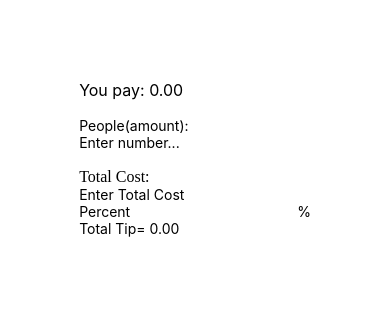
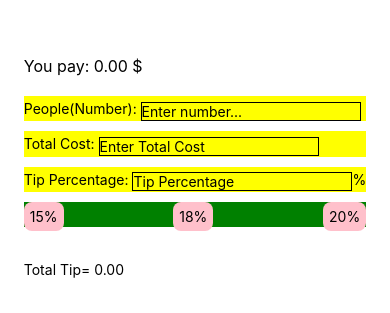
Before and after one commit to LiJieSu0/Tip-Calculator, a React Native app: screen / in a window 390 px wide. Shown: the part 255-568 px from the top of the page. Built offline with nearby package versions, Linux system fonts and the light colour scheme.

Commit message:
useContext init, layout reset

```diff
--- a/App.js
+++ b/App.js
@@ -1,50 +1,18 @@
 // import { StatusBar } from 'expo-status-bar';
 import React,{useState} from 'react';
 import { StyleSheet, Text, View, TextInput} from 'react-native';
+import Calculator from './components/Calculator';
 
+import { myData } from './GlobalContext';
 export default function App() {
-  const [total, setTotal]=useState(0);
-  const [splitPeople,setSplitPeople]=useState(1);
-  const [tipPercent,setTipPercent]=useState(0);
 
+  const [value,setValue]=useState(1);
   return (
-    <View style={styles.container}>
-      <View>
-        <Text style={styles.font}>You pay: { (total*(1+tipPercent/100)/splitPeople).toFixed(2)}</Text>
-        <Text> </Text>
-        <Text>People(amount): </Text>
-        <TextInput
-          placeholder='Enter number...'
-          onChangeText={(val)=>{
-            setSplitPeople(val);
-          }}
-          />
-        <Text> </Text>
-        {/* <Text>Splited by {splitPeople}, Everyone pays {((total*(tipPercent/100))/splitPeople).toFixed(2)}$ tip</Text> */}
-
-        {/* <Text></Text> */}
-        <text>Total Cost:</text>
-        <TextInput
-            placeholder='Enter Total Cost'
-            onChangeText={(val)=>{
-              setTotal(val);
-            }}
-          />
-
-        <Text>
-          <TextInput
-            placeholder='Percent'
-            onChangeText={(val)=>setTipPercent(val)}
-          /><text>%</text>
-          <br></br>
-          <Text>Total Tip= {(total*tipPercent/100).toFixed(2)}</Text>
-        </Text>
-        {/* <Text>Everyone pays {((total*(tipPercent/100))/splitPeople).toFixed(2)}$ tip</Text> */}
-        <Text> </Text>
-
-
+    <myData.Provider value={value}>
+      <View style={styles.container}>
+        <Calculator/>
       </View>
-    </View>
+    </myData.Provider>
   );
 }
 
--- /dev/null
+++ b/GlobalContext.js
@@ -0,0 +1,3 @@
+import { createContext} from 'react';
+
+export const myData=createContext();
--- /dev/null
+++ b/GlobalStyle.js
@@ -0,0 +1,9 @@
+import { StyleSheet} from 'react-native';
+
+export const GlobalStyle=StyleSheet.create({
+    button:{
+        borderWidth:1,
+        borderColor:"black",
+
+    }
+});
--- /dev/null
+++ b/components/Calculator.js
@@ -0,0 +1,101 @@
+import React,{useState,useContext,createContext} from 'react';
+import { StyleSheet, Text, View, TextInput,Pressable} from 'react-native';
+import CalculatorBtn from './CalculatorBtn';
+
+import { myData } from '../GlobalContext';
+import { GlobalStyle } from '../GlobalStyle';
+
+export default function Calculator(){
+
+
+    const [total, setTotal]=useState(0);
+    const [splitPeople,setSplitPeople]=useState(1);
+    const [tipPercent,setTipPercent]=useState(0);
+    const preDefinedPercentage=[15,18,20];
+    // const tmp=useContext(myData);
+    return(
+
+
+        <View>
+                <Text style={styles.font}>You pay: { (total*(1+tipPercent/100)/splitPeople).toFixed(2)} ${"\n\n"}</Text>
+
+                <View style={styles.inputLabelContainer}>
+                    <Text>People(Number): </Text>
+                    <TextInput
+                        style={styles.input}
+                        placeholder='Enter number...'
+                        onChangeText={(val)=>{
+                        setSplitPeople(val);
+                        }}
+                        />
+                </View>
+
+                <View style={styles.inputLabelContainer}>
+                    <Text>Total Cost: </Text>
+                    <TextInput
+                        style={styles.input}
+                        placeholder='Enter Total Cost'
+                        onChangeText={(val)=>{
+                            setTotal(val);
+                        }}
+                    />
+                </View>
+
+                <View style={styles.inputLabelContainer}>
+                    <Text>Tip Percentage: </Text>
+                        <TextInput
+                        style={styles.input}
+                        placeholder='Tip Percentage'
+                        onChangeText={(val)=>setTipPercent(val)}
+                        />
+                    <Text>%</Text>
+                </View>
+
+                <View style={styles.btnContainer}>
+                {
+                    preDefinedPercentage.map((percentage)=>{
+                        return(
+                            <View key={percentage}>
+                                <CalculatorBtn percent={percentage}/>
+                            </View>
+                        )
+                    })
+                }
+                </View>
+
+                <Text>{"\n\n"}</Text>
+                <Text>Total Tip= {(total*tipPercent/100).toFixed(2)}</Text>
+
+            </View>
+);}
+
+const styles = StyleSheet.create({
+    font:{
+        fontSize: 16,
+    },
+    wrapperCustom: {
+        borderRadius: 8,
+        padding: 6,
+    },
+    input:{
+        borderWidth:1,
+        borderColor:'black',
+        marginTop:5,
+    },
+    colorStyle:{
+        color:'green'
+    },
+    inputLabelContainer:{
+        flex:1,
+        backgroundColor:'yellow',
+        flexDirection:'row',
+        alignItems:'center',
+        marginBottom:10,
+    },
+    btnContainer:{
+        flex:1,
+        backgroundColor:'green',
+        flexDirection:'row',
+        justifyContent:'space-between',
+    }
+});
--- /dev/null
+++ b/components/CalculatorBtn.js
@@ -0,0 +1,32 @@
+import React,{useContext, useState} from 'react';
+import { StyleSheet, Text, View, TextInput,Pressable} from 'react-native';
+
+export default function CalculatorBtn(props){
+    const {percent,v}=props;
+    return(
+            <View>
+                <Pressable
+                    style={({pressed}) => [
+                        {
+                        backgroundColor: pressed ? 'rgb(210, 230, 255)' : 'pink',
+                        },
+                        styles.wrapperCustom,
+                    ]}
+                >
+                {({pressed}) => (
+                <Text>{pressed ? "pressed" : percent +'%'}</Text>
+                )}
+                </Pressable>
+            </View>
+);}
+
+const styles = StyleSheet.create({
+    font:{
+        fontSize: 16,
+    },
+    wrapperCustom: {
+        borderRadius: 8,
+        padding: 6,
+    },
+
+});
```
Also changed, not shown: components/tmp.js (added, +8 -0 lines).
